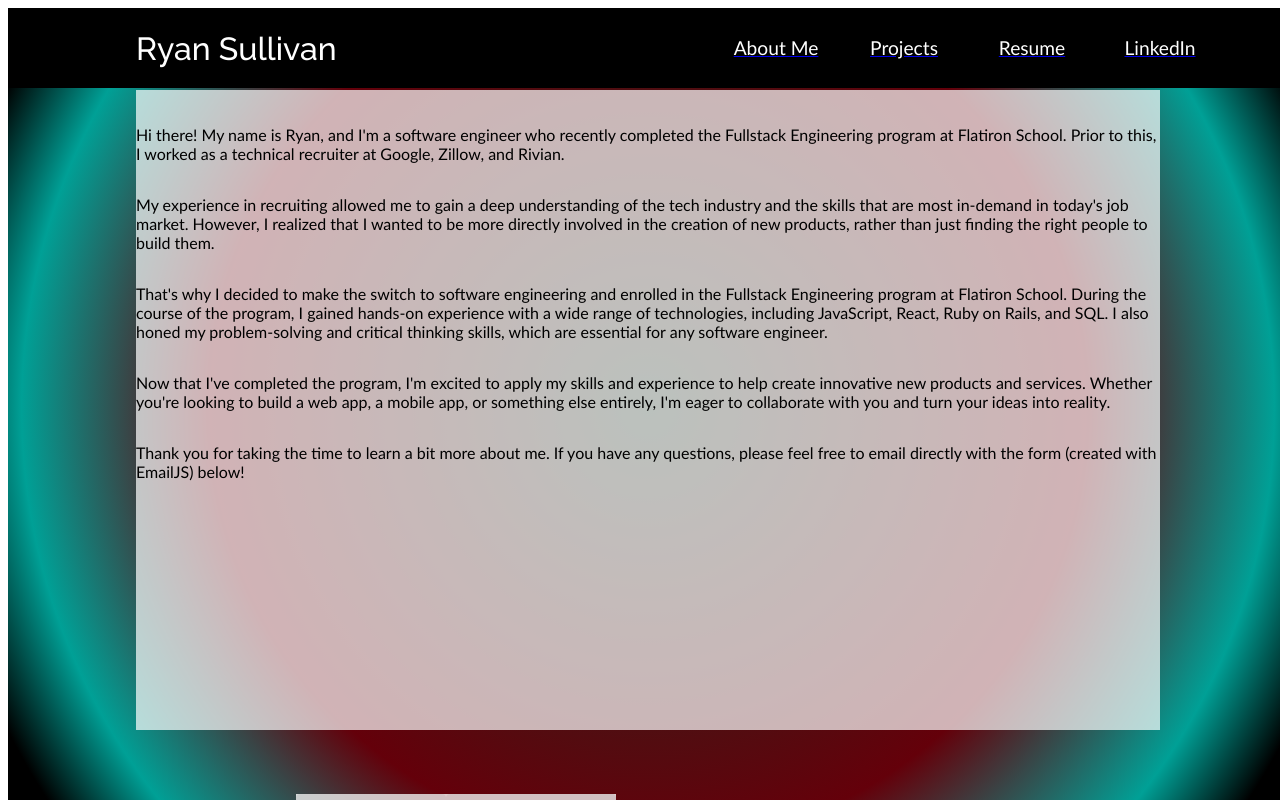
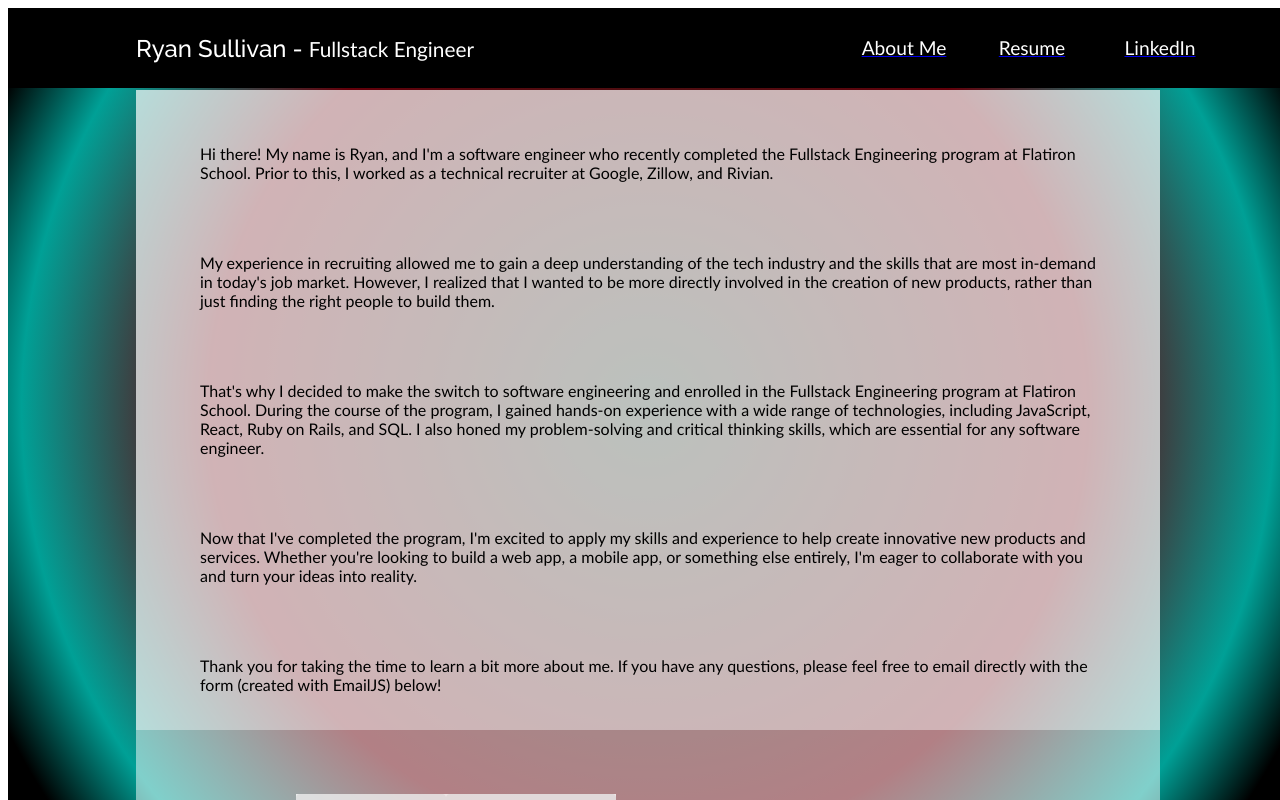
Before and after one commit to ryanCodes92109/newPersonalWebsite, a React (Create React App) app: page / in a window 1280 px wide. Built offline with nearby package versions, Linux system fonts and the light colour scheme; the HTML template or start-up script is replaced by a standard one.

Commit message:
remove project component, tweak style

```diff
--- a/src/App.css
+++ b/src/App.css
@@ -9,7 +9,7 @@
 background: rgb(28,50,36);
 background: radial-gradient(circle, rgba(28,50,36,1) 0%, rgba(100,0,10,1) 58%, rgba(0,160,150,1) 83%, rgba(0,0,0,1) 95%);
   position:fixed;
-  overflow:scroll;
+  overflow-y:scroll;
 }
 
 .appContainer {
--- a/src/App.js
+++ b/src/App.js
@@ -22,10 +22,10 @@ function App() {
             element={ <Resume />}
           />
 
-          <Route
+          {/* <Route
             path ='/projects'
             element={ <Projects />}
-          />
+          /> */}
 
 
           <Route
--- a/src/components/aboutMe/AboutMe.css
+++ b/src/components/aboutMe/AboutMe.css
@@ -9,19 +9,19 @@
 }
 
 .infoTextContainer{
-    width:80vw;
+    width:70vw;
     height: 80vh;
-    margin:auto;
     font-size: 1.3rem;
     display:flex;
     flex-direction: column;
     overflow: scroll;
-    justify-content: center;
     z-index:5;
 }
 
-.gallery {
-    display:flex;
+.aboutMeText {
+    width:70vw;
+    margin:auto;
+
 }
 
 .scrollableimages {
@@ -59,10 +59,9 @@
 
 .contactContainer {
     /* border:5px solid blue; */
+    background-color:rgba(255,255,255,.5);
     height:30vh;
     width:80vw;
-    /* background-color: rgba(255,255,255,.2); */
-    /* padding:2.5rem; */
     left:10vw;
     margin:auto;
     overflow:none;
@@ -81,4 +80,5 @@
 
 .contactSubmitForm {
     background-color:rgba(255,255,255,.8);
+
 }
--- a/src/components/aboutMe/AboutMe.js
+++ b/src/components/aboutMe/AboutMe.js
@@ -34,102 +34,28 @@ const handleChange = (e) => {
       <div className='aboutMeContainer'>
         <br/>
 
-        {/* <div className='aboutMeInfo'> */}
-          {/* <div className ='infoTextContainer'> */}
-            <p>
+
+            <p className='aboutMeText'>
               Hi there! My name is Ryan, and I'm a software engineer who recently completed the Fullstack Engineering program at Flatiron School. Prior to this, I worked as a technical recruiter at Google, Zillow, and Rivian.
             </p>
-            <p>
+            <p className='aboutMeText'>
               My experience in recruiting allowed me to gain a deep understanding of the tech industry and the skills that are most in-demand in today's job market. However, I realized that I wanted to be more directly involved in the creation of new products, rather than just finding the right people to build them.
             </p>
-            <p>
+            <p className='aboutMeText'>
               That's why I decided to make the switch to software engineering and enrolled in the Fullstack Engineering program at Flatiron School. During the course of the program, I gained hands-on experience with a wide range of technologies, including JavaScript, React, Ruby on Rails, and SQL. I also honed my problem-solving and critical thinking skills, which are essential for any software engineer.
             </p>
-            <p>
+            <p className='aboutMeText'>
               Now that I've completed the program, I'm excited to apply my skills and experience to help create innovative new products and services. Whether you're looking to build a web app, a mobile app, or something else entirely, I'm eager to collaborate with you and turn your ideas into reality.
             </p>
-            <p>
+            <p className='aboutMeText'>
               Thank you for taking the time to learn a bit more about me. If you have any questions, please feel free to email directly with the form (created with EmailJS) below!
             </p>
-          {/* </div> */}
-{/*
-        </div> */}
 
-         {/* <div>
-        <div className = 'contactContainer'>
-          <form
-            onSubmit={handleSubmit}
-            className='contactSubmitForm'>
-
-            <TextField
-                required
-                variant="filled"
-                className='submitInput'
-                sx={{
-                    width:150
-                    }}
-                label="Name"
-                onChange={handleChange}
-                name='from_name'
-                value={toSend.from_name}
-            ></TextField>
-
-              <TextField
-                required
-                variant="filled"
-                sx={{
-                  width:170
-                }}
-                className='submitInput'
-                label="Email"
-                onChange={handleChange}
-                name='reply_to'
-                value={toSend.reply_to}
-              ></TextField>
-              <br/>
-
-              <TextField
-                required
-                variant="filled"
-                className='submitInput'
-                label='Write your message here'
-                size='large'
-                multiline
-                minRows={1}
-                sx={{
-                  width:250
-                }}
-                onChange={handleChange}
-                name='message'
-                value={toSend.message}>
-              </TextField>
-
-              <Button
-                variant="contained"
-                // endIcon={<SendIcon />}
-                type='submit'
-                className='emailButton'
-
-                >
-                Send</Button>
-          </form>
-
-        </div>
-
-        <div className='socialLinkContainer'>
-          <a href='https://www.linkedin.com/in/ryansul/'>
-            <img
-                className='linkedinProfileLink'
-                src={'./linkedinlog.jpg'}/>
-          </a>
-          <br/>
-          <p>Lets connect!  </p>
-        </div>
-        </div> */}
       </div>
 
       <div>
         <div className = 'contactContainer'>
+
           <form
             onSubmit={handleSubmit}
             className='contactSubmitForm'>
@@ -195,18 +121,8 @@ const handleChange = (e) => {
                 className='linkedinProfileLink'
                 src={'./linkedinlog.jpg'}/>
           </a>
-
         </div>
-
-        {/* <div className='socialLinkContainer'> */}
-          {/* <a href='https://www.linkedin.com/in/ryansul/'>
-            <img
-                className='linkedinProfileLink'
-                src={'./linkedinlog.jpg'}/>
-          </a> */}
-
-        {/* </div> */}
-        </div>
+      </div>
     </>
   )
 }
--- a/src/components/navbar/Navbar.css
+++ b/src/components/navbar/Navbar.css
@@ -36,10 +36,13 @@
   }
 
   .titleText {
-    font-size: 2rem;
+    font-size: 1.5rem;
     position:relative;
     left:10vw;
     font-family: 'Raleway', sans-serif;
+  }
+  .fullstackTitle{
+    font-size: 1.3rem;
   }
 
   #logo-70 {
--- a/src/components/navbar/Navbar.js
+++ b/src/components/navbar/Navbar.js
@@ -7,15 +7,15 @@ const Navbar = () => {
   return (
     <div className='header'>
 
-      <span className='titleText'>Ryan Sullivan</span>
+      <span className='titleText'>Ryan Sullivan - <span className='fullstackTitle'>Fullstack Engineer</span></span>
         <div className='navbar'>
           <Link to='/'>
             <li className='navbutton'>About Me</li>
           </Link>
 
-          <Link to='/projects'>
+          {/* <Link to='/projects'>
             <li className='navbutton'>Projects</li>
-          </Link>
+          </Link> */}
 
           <Link to='/resume'>
             <li className='navbutton'>Resume</li>
--- a/src/components/projects/Projects.css
+++ b/src/components/projects/Projects.css
@@ -6,7 +6,7 @@
     width:80vw;
     height:80vh;
     background-color: rgba(4, 65, 47, 0.5);
-    overflow:scroll;
+    /* overflow:scroll; */
     margin:auto;
 }
 
--- a/src/components/resume/Resume.css
+++ b/src/components/resume/Resume.css
@@ -1,22 +1,8 @@
 .resumeContainer {
   /* display:flex; */
-  width:50vw;
-  border:5px solid black;
+  width:60vw;
+  /* border:5px solid black; */
   height:85vh;
-  background-color: white;
-  overflow:scroll;
+  /* overflow-y:scroll; */
   margin:auto;
 }
-
-.resumeInfo {
-  border: solid 5px black;
-  height:20vh;
-  width:80vw;
-  margin:auto;
-  margin-top:1vh;
-  background-color: lightblue;
-}
-
-.resumePDF {
-  height:50vh;
-}
```
